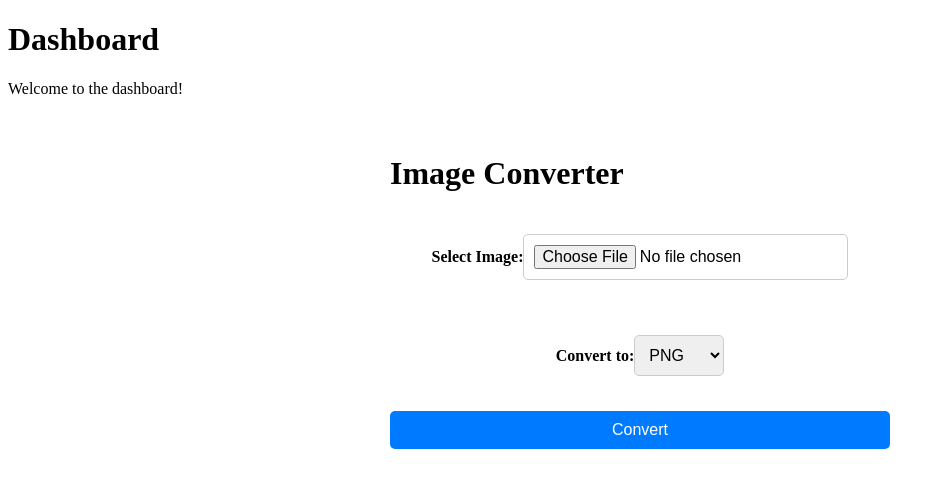
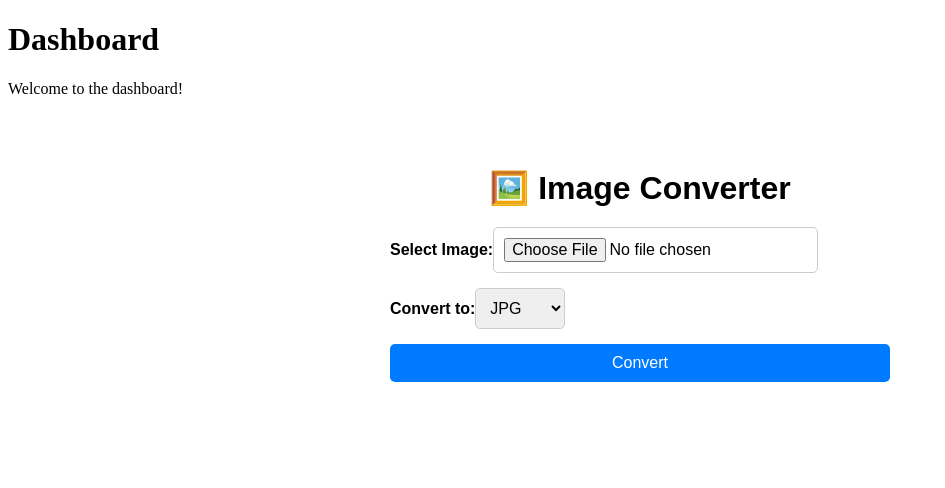
Before and after one commit to seyedrezabazyar/donehub-frontend, a Nuxt app: page /dashboard/image-convert in a window 1280 px wide. Shown: the top 488 px of the page, without its empty margins (0-945 px from the left). Built offline with nearby package versions, Linux system fonts and the light colour scheme.

Commit message:
feat(image-convert): improve conversion flow and fix image format bug

```diff
--- a/app/pages/dashboard/image-convert.vue
+++ b/app/pages/dashboard/image-convert.vue
@@ -1,26 +1,29 @@
 <template>
-  <div>
-    <h1>Image Converter</h1>
+  <div class="container">
+    <h1>🖼️ Image Converter</h1>
+
     <form @submit.prevent="convertImage">
       <div>
         <label for="image">Select Image:</label>
         <input type="file" id="image" @change="handleFileUpload" accept="image/*" />
       </div>
+
       <div>
         <label for="format">Convert to:</label>
         <select id="format" v-model="selectedFormat">
           <option value="png">PNG</option>
-          <option value="jpeg">JPEG</option>
+          <option value="jpg">JPG</option>
           <option value="webp">WEBP</option>
         </select>
       </div>
+
       <button type="submit" :disabled="isLoading">
         {{ isLoading ? 'Converting...' : 'Convert' }}
       </button>
     </form>
 
     <div v-if="isLoading" class="loading">
-      Converting, please wait...
+      ⏳ Converting, please wait...
     </div>
 
     <div v-if="error" class="error">
@@ -28,7 +31,7 @@
     </div>
 
     <div v-if="convertedImageUrl" class="result">
-      <h2>Conversion Successful!</h2>
+      <h2>✅ Conversion Successful!</h2>
       <img :src="convertedImageUrl" alt="Converted Image" />
       <div>
         <a :href="convertedImageUrl" :download="`converted-image.${selectedFormat}`">
@@ -40,117 +43,142 @@
 </template>
 
 <script setup>
-import { ref } from 'vue';
+import { ref } from 'vue'
 
-const selectedFile = ref(null);
-const selectedFormat = ref('png');
-const isLoading = ref(false);
-const convertedImageUrl = ref(null);
-const error = ref(null);
+const selectedFile = ref(null)
+const selectedFormat = ref('jpg')
+const isLoading = ref(false)
+const convertedImageUrl = ref(null)
+const error = ref(null)
 
 const handleFileUpload = (event) => {
-  selectedFile.value = event.target.files[0];
-  convertedImageUrl.value = null; // Reset previous result
-  error.value = null; // Reset previous error
-};
+  selectedFile.value = event.target.files[0]
+  convertedImageUrl.value = null
+  error.value = null
+}
 
 const convertImage = async () => {
   if (!selectedFile.value) {
-    alert('Please select an image first.');
-    return;
+    alert('Please select an image first.')
+    return
   }
 
-  isLoading.value = true;
-  convertedImageUrl.value = null;
-  error.value = null;
+  isLoading.value = true
+  convertedImageUrl.value = null
+  error.value = null
 
-  const formData = new FormData();
-  formData.append('image', selectedFile.value);
-  formData.append('format', selectedFormat.value);
+  const formData = new FormData()
+  formData.append('image', selectedFile.value)
+  formData.append('format', selectedFormat.value)
 
   try {
-    // IMPORTANT: Make sure your Laravel backend is running on this address
-    // and that CORS is configured to allow requests from your Nuxt app's origin.
-    const response = await fetch('http://127.0.0.1:8000/api/image/convert', {
+    // ۱) ارسال فایل برای تبدیل به بک لاراول
+    const response = await $fetch('http://127.0.0.1:8000/api/image/convert', {
       method: 'POST',
       body: formData,
-      headers: {
-        'Accept': 'application/json, image/*', // Accept JSON for errors, and image for success
-      },
-    });
+    })
 
-    if (!response.ok) {
-      // Try to parse error message from JSON response
-      const errorData = await response.json().catch(() => ({ message: 'An unknown server error occurred.' }));
-      throw new Error(errorData.message || `HTTP error! Status: ${response.status}`);
-    }
+    // ۲) دریافت لینک دانلود از پاسخ JSON
+    const downloadUrl = response.data.download_url
+    const filename = response.data.filename
 
-    const imageBlob = await response.blob();
-    convertedImageUrl.value = URL.createObjectURL(imageBlob);
+    // ۳) دانلود فایل واقعی از لینک به صورت blob
+    const blobResponse = await fetch(downloadUrl)
+    if (!blobResponse.ok) throw new Error('Failed to download converted image.')
 
+    const blob = await blobResponse.blob()
+
+    // ۴) ایجاد لینک موقت برای دانلود و نمایش
+    const url = URL.createObjectURL(blob)
+    convertedImageUrl.value = url
+
+    // ۵) دانلود خودکار (اختیاری)
+    const a = document.createElement('a')
+    a.href = url
+    a.download = filename
+    document.body.appendChild(a)
+    a.click()
+    a.remove()
+    URL.revokeObjectURL(url)
   } catch (e) {
-    console.error('Error during image conversion:', e);
-    error.value = e.message;
+    console.error('Error during image conversion:', e)
+    error.value = e.message
   } finally {
-    isLoading.value = false;
+    isLoading.value = false
   }
-};
+}
 </script>
 
 <style scoped>
-div {
+.container {
   max-width: 500px;
-  margin: 0 auto;
+  margin: 30px auto;
   padding: 20px;
+  font-family: sans-serif;
 }
+
+h1 {
+  text-align: center;
+  margin-bottom: 20px;
+}
+
 form {
-  margin-top: 20px;
   display: flex;
   flex-direction: column;
   gap: 15px;
 }
+
 label {
   font-weight: bold;
 }
+
 input[type="file"], select, button {
   padding: 10px;
   border-radius: 5px;
   border: 1px solid #ccc;
   font-size: 1rem;
 }
+
 button {
   background-color: #007bff;
   color: white;
   cursor: pointer;
   border: none;
 }
+
 button:disabled {
   background-color: #aaa;
   cursor: not-allowed;
 }
+
 .loading, .error, .result {
   margin-top: 25px;
   padding: 15px;
   border-radius: 5px;
 }
+
 .loading {
   background-color: #eef;
 }
+
 .error {
   color: #721c24;
   background-color: #f8d7da;
   border: 1px solid #f5c6cb;
 }
+
 .result {
   background-color: #f0fff0;
   border: 1px solid #cce5cc;
 }
+
 .result img {
   max-width: 100%;
   margin-top: 10px;
   border: 1px solid #ddd;
   border-radius: 4px;
 }
+
 .result a {
   display: inline-block;
   margin-top: 15px;
@@ -160,6 +188,7 @@ button:disabled {
   text-decoration: none;
   border-radius: 5px;
 }
+
 .result a:hover {
   background-color: #218838;
 }
```
